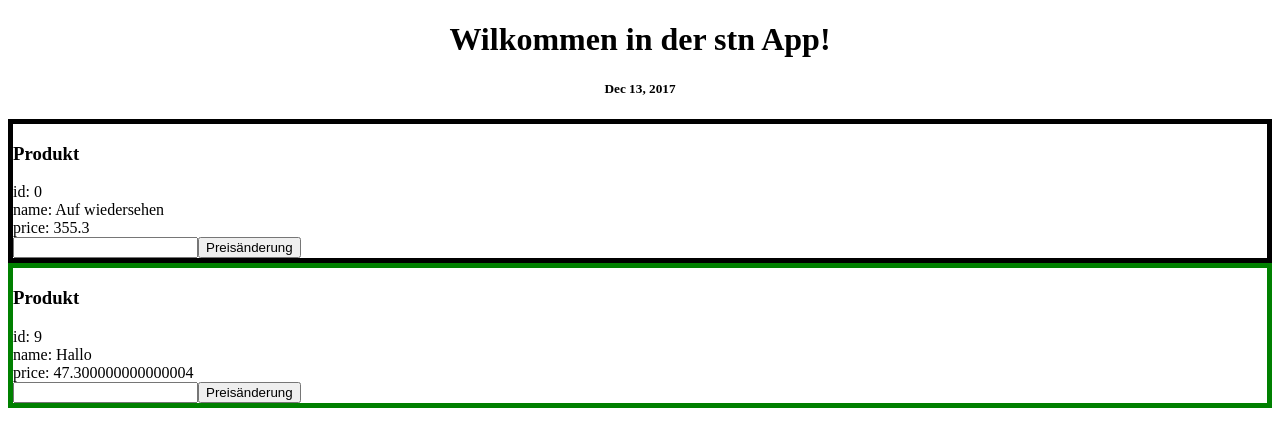
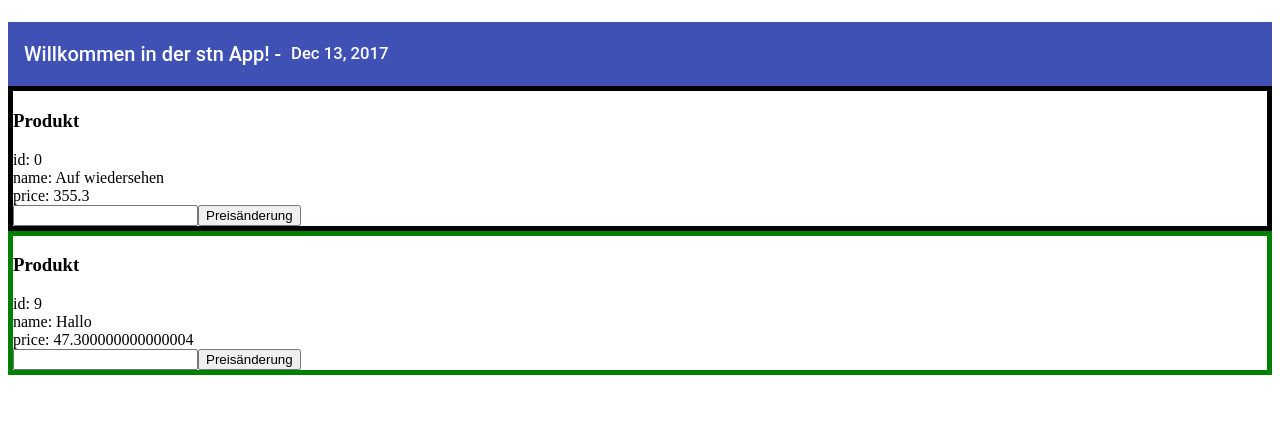
Before and after one commit to jbin/ng_schulung_Dez17, an Angular app in the folder Stones/: page / in a window 1280 px wide. Shown: the top 446 px of the page. Built offline with nearby package versions, Linux system fonts and the light colour scheme.

Commit message:
material

```diff
--- a/Stones/package.json
+++ b/Stones/package.json
@@ -12,12 +12,14 @@
   },
   "private": true,
   "dependencies": {
-    "@angular/animations": "^5.0.0",
+    "@angular/animations": "^5.1.1",
+    "@angular/cdk": "^5.0.1",
     "@angular/common": "^5.0.0",
     "@angular/compiler": "^5.0.0",
     "@angular/core": "^5.0.0",
     "@angular/forms": "^5.0.0",
     "@angular/http": "^5.0.0",
+    "@angular/material": "^5.0.1",
     "@angular/platform-browser": "^5.0.0",
     "@angular/platform-browser-dynamic": "^5.0.0",
     "@angular/router": "^5.0.0",
--- a/Stones/src/app/app.component.html
+++ b/Stones/src/app/app.component.html
@@ -1,10 +1,8 @@
 <!--The content below is only a placeholder and can be replaced.-->
-<div style="text-align:center">
-  <h1>
-    Wilkommen in der {{ title }} App!
-  </h1>
-  <h5>{{now | date}}</h5>
- </div>
+  <h5></h5>
+  <mat-toolbar color="primary">
+      Willkommen in der {{ title }} App! - &nbsp; <small>{{now | date}}</small>
+    </mat-toolbar>
  <stn-item *ngFor="let prod of productList" [product]="prod">
    <h3>Produkt</h3>
 </stn-item>
--- a/Stones/src/app/app.module.ts
+++ b/Stones/src/app/app.module.ts
@@ -4,14 +4,15 @@ import { NgModule } from '@angular/core';
 
 import { AppComponent } from './app.component';
 import { ProductModule } from './product/product.module';
-
+import {MatToolbarModule} from '@angular/material/toolbar';
+import {MatIconModule} from '@angular/material/icon';
 
 @NgModule({
   declarations: [
     AppComponent
   ],
   imports: [
-    BrowserModule, ProductModule
+    BrowserModule, ProductModule, MatToolbarModule, MatIconModule
   ],
   providers: [],
   bootstrap: [AppComponent]
--- a/Stones/src/index.html
+++ b/Stones/src/index.html
@@ -4,7 +4,7 @@
   <meta charset="utf-8">
   <title>Stones</title>
   <base href="/">
-
+  <link href="https://fonts.googleapis.com/icon?family=Material+Icons" rel="stylesheet">
   <meta name="viewport" content="width=device-width, initial-scale=1">
   <link rel="icon" type="image/x-icon" href="favicon.ico">
 </head>
--- a/Stones/src/styles.css
+++ b/Stones/src/styles.css
@@ -1 +1,3 @@
 /* You can add global styles to this file, and also import other style files */
+
+@import "~@angular/material/prebuilt-themes/indigo-pink.css";
```
Also changed, not shown: 1 other file (tests, documents, lock files or other folders).
